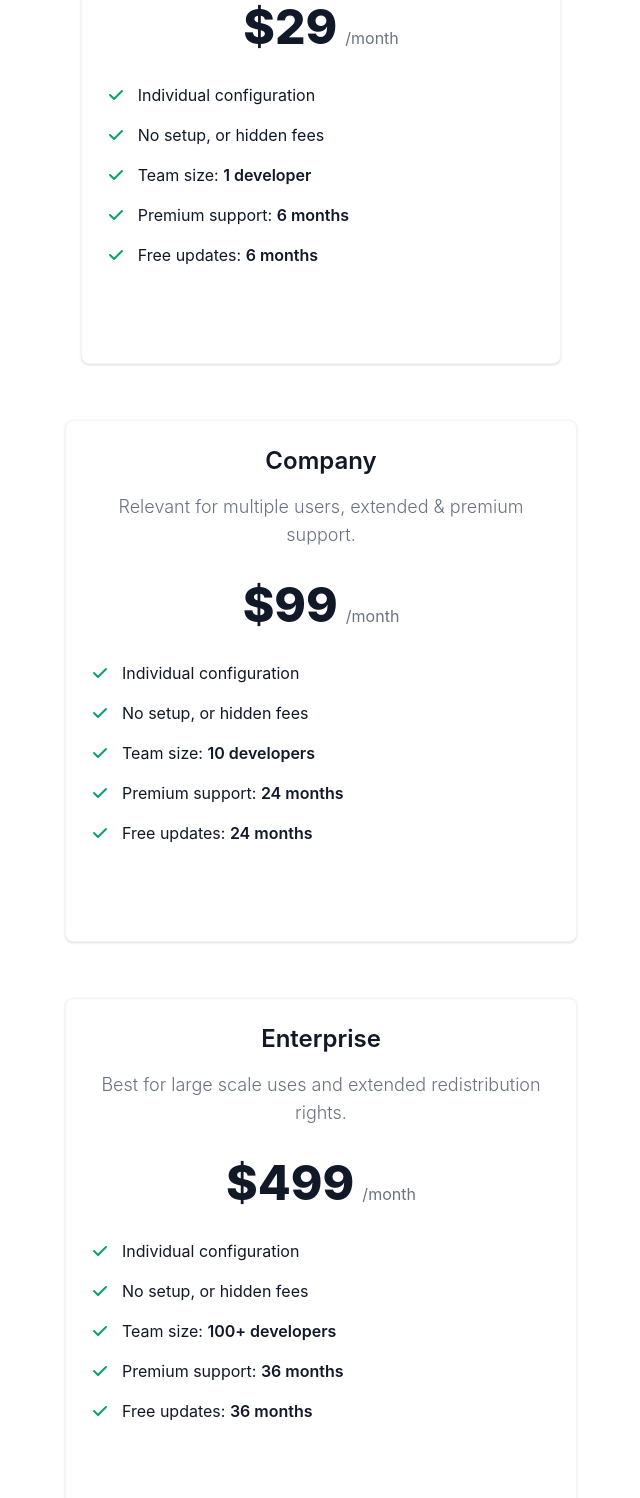
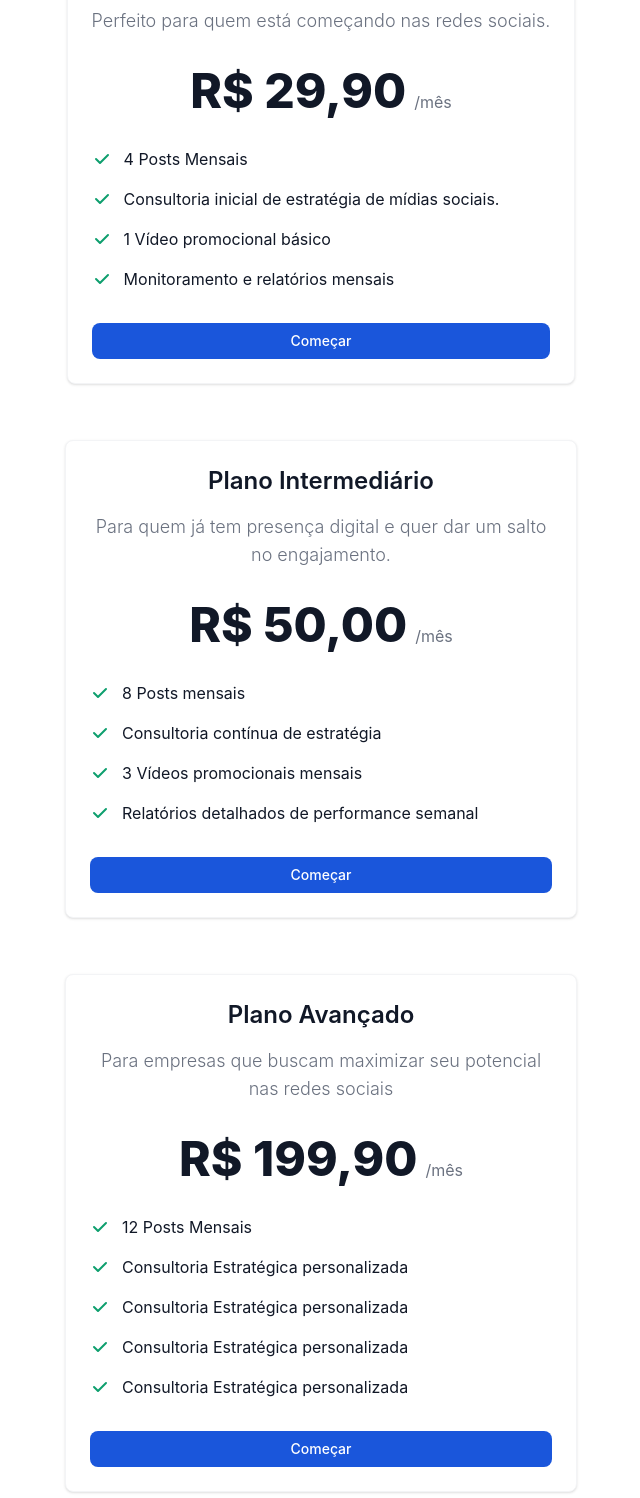
Before and after one commit to LeonardoBlanca/LandingPage-001, a plain HTML site: page index.html in a window 1280 px wide. Shown: the part 3013-4511 px from the top of the page, without its empty margins (319-959 px from the left). Drawn offline with nearby package versions, Linux system fonts and the light colour scheme; a script that the page names is missing.

Commit message:
♻ refactor(home): Add custom content Price Section

```diff
--- a/index.html
+++ b/index.html
@@ -315,7 +315,8 @@
                         <a href="#">Jese Leos</a>
                     </h3>
                     <span class="text-gray-500 dark:text-gray-400">Diretor Criativo e Designer Gráfico</span>
-                    <p class="mt-3 mb-4 font-light text-gray-500 dark:text-gray-400">Jessé é responsável pela identidade visual de nossos clientes, criando designs impactantes para as suas redes sociais.</p>
+                    <p class="mt-3 mb-4 font-light text-gray-500 dark:text-gray-400">Jessé é responsável pela identidade
+                        visual de nossos clientes, criando designs impactantes para as suas redes sociais.</p>
                     <ul class="flex space-x-4 sm:mt-0">
                         <li>
                             <a href="#" class="text-gray-500 hover:text-gray-900 dark:hover:text-white">
@@ -365,7 +366,8 @@
                         <a href="#">Michael Gough</a>
                     </h3>
                     <span class="text-gray-500 dark:text-gray-400">Videomaker & Editor de Vídeo</span>
-                    <p class="mt-3 mb-4 font-light text-gray-500 dark:text-gray-400">Michael captura e edita vídeos de alta qualidade, criando conteúdos que atraem e mantêm a atenção do público.</p>
+                    <p class="mt-3 mb-4 font-light text-gray-500 dark:text-gray-400">Michael captura e edita vídeos de
+                        alta qualidade, criando conteúdos que atraem e mantêm a atenção do público.</p>
                     <ul class="flex space-x-4 sm:mt-0">
                         <li>
                             <a href="#" class="text-gray-500 hover:text-gray-900 dark:hover:text-white">
@@ -415,7 +417,9 @@
                         <a href="#">Lana Byrd</a>
                     </h3>
                     <span class="text-gray-500 dark:text-gray-400">Gerente de Comunidade e Redatora</span>
-                    <p class="mt-3 mb-4 font-light text-gray-500 dark:text-gray-400">Lana gerencia as interações nas redes sociais, criando conteúdo envolvente e mantendo uma comunicação eficaz com os seguidores.</p>
+                    <p class="mt-3 mb-4 font-light text-gray-500 dark:text-gray-400">Lana gerencia as interações nas
+                        redes sociais, criando conteúdo envolvente e mantendo uma comunicação eficaz com os
+                        seguidores.</p>
                     <ul class="flex space-x-4 sm:mt-0">
                         <li>
                             <a href="#" class="text-gray-500 hover:text-gray-900 dark:hover:text-white">
@@ -458,24 +462,25 @@
     </div>
 </section>
 
-
-<section class="bg-white dark:bg-gray-900">
+<!-- PRICES -->
+<section id="#prices" class="bg-white dark:bg-gray-900">
     <div class="py-8 px-4 mx-auto max-w-screen-xl lg:py-16 lg:px-6">
         <div class="mx-auto max-w-screen-md text-center mb-8 lg:mb-12">
-            <h2 class="mb-4 text-4xl tracking-tight font-extrabold text-gray-900 dark:text-white">Designed for business
-                teams like yours</h2>
-            <p class="mb-5 font-light text-gray-500 sm:text-xl dark:text-gray-400">Here at Flowbite we focus on markets
-                where technology, innovation, and capital can unlock long-term value and drive economic growth.</p>
+            <h2 class="mb-4 text-4xl tracking-tight font-extrabold text-gray-900 dark:text-white">Escolha o Plano Ideal
+                para Impulsionar Suas Redes Sociais</h2>
+            <p class="mb-5 font-light text-gray-500 sm:text-xl dark:text-gray-400">Oferecemos planos personalizados para
+                atender às suas necessidades, com opções flexíveis que se ajustam ao seu orçamento e objetivo de
+                crescimento. Veja abaixo os planos que preparamos para você!</p>
         </div>
         <div class="space-y-8 lg:grid lg:grid-cols-3 sm:gap-6 xl:gap-10 lg:space-y-0">
             <!-- Pricing Card -->
             <div class="flex flex-col p-6 mx-auto max-w-lg text-center text-gray-900 bg-white rounded-lg border border-gray-100 shadow dark:border-gray-600 xl:p-8 dark:bg-gray-800 dark:text-white">
-                <h3 class="mb-4 text-2xl font-semibold">Starter</h3>
-                <p class="font-light text-gray-500 sm:text-lg dark:text-gray-400">Best option for personal use & for
-                    your next project.</p>
+                <h3 class="mb-4 text-2xl font-semibold">Plano Básico</h3>
+                <p class="font-light text-gray-500 sm:text-lg dark:text-gray-400">Perfeito para quem está começando nas
+                    redes sociais.</p>
                 <div class="flex justify-center items-baseline my-8">
-                    <span class="mr-2 text-5xl font-extrabold">$29</span>
-                    <span class="text-gray-500 dark:text-gray-400">/month</span>
+                    <span class="mr-2 text-5xl font-extrabold">R$ 29,90</span>
+                    <span class="text-gray-500 dark:text-gray-400">/mês</span>
                 </div>
                 <!-- List -->
                 <ul role="list" class="mb-8 space-y-4 text-left">
@@ -487,7 +492,7 @@
                                   d="M16.707 5.293a1 1 0 010 1.414l-8 8a1 1 0 01-1.414 0l-4-4a1 1 0 011.414-1.414L8 12.586l7.293-7.293a1 1 0 011.414 0z"
                                   clip-rule="evenodd"></path>
                         </svg>
-                        <span>Individual configuration</span>
+                        <span>4 Posts Mensais</span>
                     </li>
                     <li class="flex items-center space-x-3">
                         <!-- Icon -->
@@ -497,7 +502,7 @@
                                   d="M16.707 5.293a1 1 0 010 1.414l-8 8a1 1 0 01-1.414 0l-4-4a1 1 0 011.414-1.414L8 12.586l7.293-7.293a1 1 0 011.414 0z"
                                   clip-rule="evenodd"></path>
                         </svg>
-                        <span>No setup, or hidden fees</span>
+                        <span>Consultoria inicial de estratégia de mídias sociais.</span>
                     </li>
                     <li class="flex items-center space-x-3">
                         <!-- Icon -->
@@ -507,7 +512,7 @@
                                   d="M16.707 5.293a1 1 0 010 1.414l-8 8a1 1 0 01-1.414 0l-4-4a1 1 0 011.414-1.414L8 12.586l7.293-7.293a1 1 0 011.414 0z"
                                   clip-rule="evenodd"></path>
                         </svg>
-                        <span>Team size: <span class="font-semibold">1 developer</span></span>
+                        <span>1 Vídeo promocional básico</span>
                     </li>
                     <li class="flex items-center space-x-3">
                         <!-- Icon -->
@@ -517,31 +522,23 @@
                                   d="M16.707 5.293a1 1 0 010 1.414l-8 8a1 1 0 01-1.414 0l-4-4a1 1 0 011.414-1.414L8 12.586l7.293-7.293a1 1 0 011.414 0z"
                                   clip-rule="evenodd"></path>
                         </svg>
-                        <span>Premium support: <span class="font-semibold">6 months</span></span>
+                        <span>Monitoramento e relatórios mensais</span>
                     </li>
-                    <li class="flex items-center space-x-3">
-                        <!-- Icon -->
-                        <svg class="flex-shrink-0 w-5 h-5 text-green-500 dark:text-green-400" fill="currentColor"
-                             viewBox="0 0 20 20" xmlns="http://www.w3.org/2000/svg">
-                            <path fill-rule="evenodd"
-                                  d="M16.707 5.293a1 1 0 010 1.414l-8 8a1 1 0 01-1.414 0l-4-4a1 1 0 011.414-1.414L8 12.586l7.293-7.293a1 1 0 011.414 0z"
-                                  clip-rule="evenodd"></path>
-                        </svg>
-                        <span>Free updates: <span class="font-semibold">6 months</span></span>
-                    </li>
+
                 </ul>
-                <a href="#"
-                   class="text-white bg-primary-600 hover:bg-primary-700 focus:ring-4 focus:ring-primary-200 font-medium rounded-lg text-sm px-5 py-2.5 text-center dark:text-white  dark:focus:ring-primary-900">Get
-                    started</a>
+                <button type="button"
+                        class="text-white bg-blue-700 hover:bg-blue-800 focus:ring-4 focus:outline-none focus:ring-blue-300 font-medium rounded-lg text-sm px-4 py-2 dark:bg-blue-600 dark:hover:blue-700">
+                    Começar
+                </button>
             </div>
             <!-- Pricing Card -->
             <div class="flex flex-col p-6 mx-auto max-w-lg text-center text-gray-900 bg-white rounded-lg border border-gray-100 shadow dark:border-gray-600 xl:p-8 dark:bg-gray-800 dark:text-white">
-                <h3 class="mb-4 text-2xl font-semibold">Company</h3>
-                <p class="font-light text-gray-500 sm:text-lg dark:text-gray-400">Relevant for multiple users, extended
-                    & premium support.</p>
+                <h3 class="mb-4 text-2xl font-semibold">Plano Intermediário</h3>
+                <p class="font-light text-gray-500 sm:text-lg dark:text-gray-400">Para quem já tem presença digital e
+                    quer dar um salto no engajamento.</p>
                 <div class="flex justify-center items-baseline my-8">
-                    <span class="mr-2 text-5xl font-extrabold">$99</span>
-                    <span class="text-gray-500 dark:text-gray-400">/month</span>
+                    <span class="mr-2 text-5xl font-extrabold">R$ 50,00</span>
+                    <span class="text-gray-500 dark:text-gray-400">/mês</span>
                 </div>
                 <!-- List -->
                 <ul role="list" class="mb-8 space-y-4 text-left">
@@ -553,7 +550,7 @@
                                   d="M16.707 5.293a1 1 0 010 1.414l-8 8a1 1 0 01-1.414 0l-4-4a1 1 0 011.414-1.414L8 12.586l7.293-7.293a1 1 0 011.414 0z"
                                   clip-rule="evenodd"></path>
                         </svg>
-                        <span>Individual configuration</span>
+                        <span>8 Posts mensais</span>
                     </li>
                     <li class="flex items-center space-x-3">
                         <!-- Icon -->
@@ -563,7 +560,7 @@
                                   d="M16.707 5.293a1 1 0 010 1.414l-8 8a1 1 0 01-1.414 0l-4-4a1 1 0 011.414-1.414L8 12.586l7.293-7.293a1 1 0 011.414 0z"
                                   clip-rule="evenodd"></path>
                         </svg>
-                        <span>No setup, or hidden fees</span>
+                        <span>Consultoria contínua de estratégia</span>
                     </li>
                     <li class="flex items-center space-x-3">
                         <!-- Icon -->
@@ -573,7 +570,7 @@
                                   d="M16.707 5.293a1 1 0 010 1.414l-8 8a1 1 0 01-1.414 0l-4-4a1 1 0 011.414-1.414L8 12.586l7.293-7.293a1 1 0 011.414 0z"
                                   clip-rule="evenodd"></path>
                         </svg>
-                        <span>Team size: <span class="font-semibold">10 developers</span></span>
+                        <span>3 Vídeos promocionais mensais</span>
                     </li>
                     <li class="flex items-center space-x-3">
                         <!-- Icon -->
@@ -583,31 +580,22 @@
                                   d="M16.707 5.293a1 1 0 010 1.414l-8 8a1 1 0 01-1.414 0l-4-4a1 1 0 011.414-1.414L8 12.586l7.293-7.293a1 1 0 011.414 0z"
                                   clip-rule="evenodd"></path>
                         </svg>
-                        <span>Premium support: <span class="font-semibold">24 months</span></span>
+                        <span>Relatórios detalhados de performance semanal</span>
                     </li>
-                    <li class="flex items-center space-x-3">
-                        <!-- Icon -->
-                        <svg class="flex-shrink-0 w-5 h-5 text-green-500 dark:text-green-400" fill="currentColor"
-                             viewBox="0 0 20 20" xmlns="http://www.w3.org/2000/svg">
-                            <path fill-rule="evenodd"
-                                  d="M16.707 5.293a1 1 0 010 1.414l-8 8a1 1 0 01-1.414 0l-4-4a1 1 0 011.414-1.414L8 12.586l7.293-7.293a1 1 0 011.414 0z"
-                                  clip-rule="evenodd"></path>
-                        </svg>
-                        <span>Free updates: <span class="font-semibold">24 months</span></span>
-                    </li>
+
                 </ul>
-                <a href="#"
-                   class="text-white bg-primary-600 hover:bg-primary-700 focus:ring-4 focus:ring-primary-200 font-medium rounded-lg text-sm px-5 py-2.5 text-center dark:text-white  dark:focus:ring-primary-900">Get
-                    started</a>
+                <button type="button"
+                        class="text-white bg-blue-700 hover:bg-blue-800 focus:ring-4 focus:outline-none focus:ring-blue-300 font-medium rounded-lg text-sm px-4 py-2 dark:bg-blue-600 dark:hover:blue-700">
+                    Começar
+                </button>
             </div>
             <!-- Pricing Card -->
             <div class="flex flex-col p-6 mx-auto max-w-lg text-center text-gray-900 bg-white rounded-lg border border-gray-100 shadow dark:border-gray-600 xl:p-8 dark:bg-gray-800 dark:text-white">
-                <h3 class="mb-4 text-2xl font-semibold">Enterprise</h3>
-                <p class="font-light text-gray-500 sm:text-lg dark:text-gray-400">Best for large scale uses and extended
-                    redistribution rights.</p>
+                <h3 class="mb-4 text-2xl font-semibold">Plano Avançado</h3>
+                <p class="font-light text-gray-500 sm:text-lg dark:text-gray-400">Para empresas que buscam maximizar seu potencial nas redes sociais</p>
                 <div class="flex justify-center items-baseline my-8">
-                    <span class="mr-2 text-5xl font-extrabold">$499</span>
-                    <span class="text-gray-500 dark:text-gray-400">/month</span>
+                    <span class="mr-2 text-5xl font-extrabold">R$ 199,90</span>
+                    <span class="text-gray-500 dark:text-gray-400">/mês</span>
                 </div>
                 <!-- List -->
                 <ul role="list" class="mb-8 space-y-4 text-left">
@@ -619,7 +607,7 @@
                                   d="M16.707 5.293a1 1 0 010 1.414l-8 8a1 1 0 01-1.414 0l-4-4a1 1 0 011.414-1.414L8 12.586l7.293-7.293a1 1 0 011.414 0z"
                                   clip-rule="evenodd"></path>
                         </svg>
-                        <span>Individual configuration</span>
+                        <span>12 Posts Mensais</span>
                     </li>
                     <li class="flex items-center space-x-3">
                         <!-- Icon -->
@@ -629,7 +617,7 @@
                                   d="M16.707 5.293a1 1 0 010 1.414l-8 8a1 1 0 01-1.414 0l-4-4a1 1 0 011.414-1.414L8 12.586l7.293-7.293a1 1 0 011.414 0z"
                                   clip-rule="evenodd"></path>
                         </svg>
-                        <span>No setup, or hidden fees</span>
+                        <span>Consultoria Estratégica personalizada</span>
                     </li>
                     <li class="flex items-center space-x-3">
                         <!-- Icon -->
@@ -639,7 +627,7 @@
                                   d="M16.707 5.293a1 1 0 010 1.414l-8 8a1 1 0 01-1.414 0l-4-4a1 1 0 011.414-1.414L8 12.586l7.293-7.293a1 1 0 011.414 0z"
                                   clip-rule="evenodd"></path>
                         </svg>
-                        <span>Team size: <span class="font-semibold">100+ developers</span></span>
+                        <span>Consultoria Estratégica personalizada</span>
                     </li>
                     <li class="flex items-center space-x-3">
                         <!-- Icon -->
@@ -649,7 +637,7 @@
                                   d="M16.707 5.293a1 1 0 010 1.414l-8 8a1 1 0 01-1.414 0l-4-4a1 1 0 011.414-1.414L8 12.586l7.293-7.293a1 1 0 011.414 0z"
                                   clip-rule="evenodd"></path>
                         </svg>
-                        <span>Premium support: <span class="font-semibold">36 months</span></span>
+                        <span>Consultoria Estratégica personalizada</span></span>
                     </li>
                     <li class="flex items-center space-x-3">
                         <!-- Icon -->
@@ -659,16 +647,18 @@
                                   d="M16.707 5.293a1 1 0 010 1.414l-8 8a1 1 0 01-1.414 0l-4-4a1 1 0 011.414-1.414L8 12.586l7.293-7.293a1 1 0 011.414 0z"
                                   clip-rule="evenodd"></path>
                         </svg>
-                        <span>Free updates: <span class="font-semibold">36 months</span></span>
+                        <span>Consultoria Estratégica personalizada</span>
                     </li>
                 </ul>
-                <a href="#"
-                   class="text-white bg-primary-600 hover:bg-primary-700 focus:ring-4 focus:ring-primary-200 font-medium rounded-lg text-sm px-5 py-2.5 text-center dark:text-white  dark:focus:ring-primary-900">Get
-                    started</a>
+                <button type="button"
+                        class="text-white bg-blue-700 hover:bg-blue-800 focus:ring-4 focus:outline-none focus:ring-blue-300 font-medium rounded-lg text-sm px-4 py-2 dark:bg-blue-600 dark:hover:blue-700">
+                    Começar
+                </button>
             </div>
         </div>
     </div>
 </section>
+
 
 <section class="bg-white dark:bg-gray-900">
     <div class="py-8 lg:py-16 px-4 mx-auto max-w-screen-md">
```
